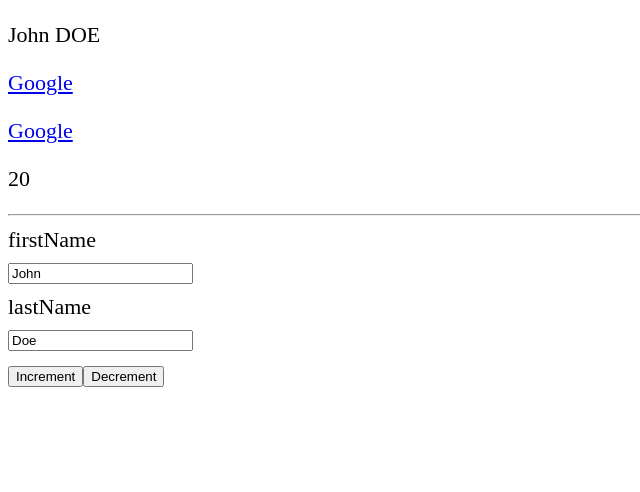
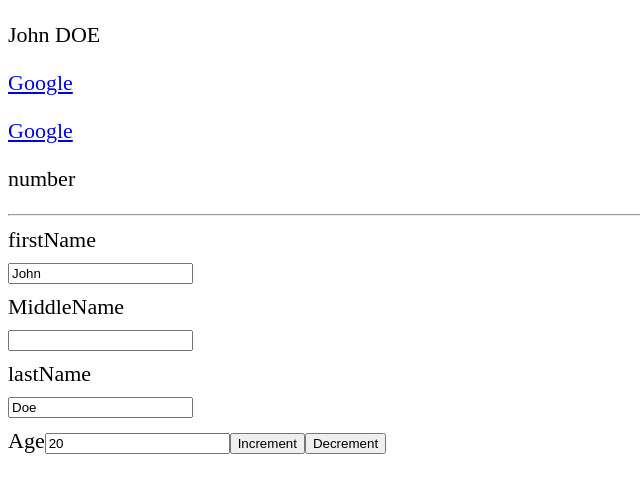
Before and after one commit to Quantumben/vuejs, a plain HTML site: page index.html in a window 1280 px wide. Shown: the whole page, without its empty margins (0-640 px from the left). Drawn offline with nearby package versions, Linux system fonts and the light colour scheme.

Commit message:
V-model modifier

```diff
--- a/app.js
+++ b/app.js
@@ -6,6 +6,7 @@ const vm = Vue.createApp({
     data(){
         return {
             firstName: 'John',
+            middleName: '',
             lastName: 'Doe',
             url: 'http://google.com',
             raw_url: '<a href="https://google.com" target="_blank">Google</a>',
@@ -14,7 +15,7 @@ const vm = Vue.createApp({
     },
     methods: {
         fullName(){
-            return `${this.firstName} ${this.lastName.toUpperCase()}`
+            return `${this.firstName} ${this.lastName.toUpperCase()} ${this.middleName}`
         },
 
         increment(){
@@ -26,6 +27,10 @@ const vm = Vue.createApp({
             console.log(msg)
 
             this.lastName = event.target.value
+        },
+
+        updateMiddleName(event){
+            this.middleName = event.target.value
         }
     }
 }).mount('#app')
--- a/index.html
+++ b/index.html
@@ -13,16 +13,22 @@
 
         <p v-html="raw_url"> </p>
 
-        <p> {{age}}</p>
+        <p> {{typeof age}}</p>
 
         <hr>
 
         <label for="">firstName</label>
-        <input type="text" name="" id="" v-model="firstName">
+        <input type="text"  v-model.lazy.trim="firstName">
+
+        <label for="">MiddleName</label>
+        <input type="text" @keyup.enter="updateMiddleName">
 
         <label for="">lastName</label>
-        <input type="text" name="" id="" :value="lastName"
+        <input type="text"  :value="lastName"
         @input.prevent="updateLastName('Last name event triggered!', $event)">
+
+        <label for="">Age</label>
+        <input type="number" v-model.number="age">
 
         <button type="button" @click="increment">Increment</button>
         <button type="button" @click="age--">Decrement</button>
```
